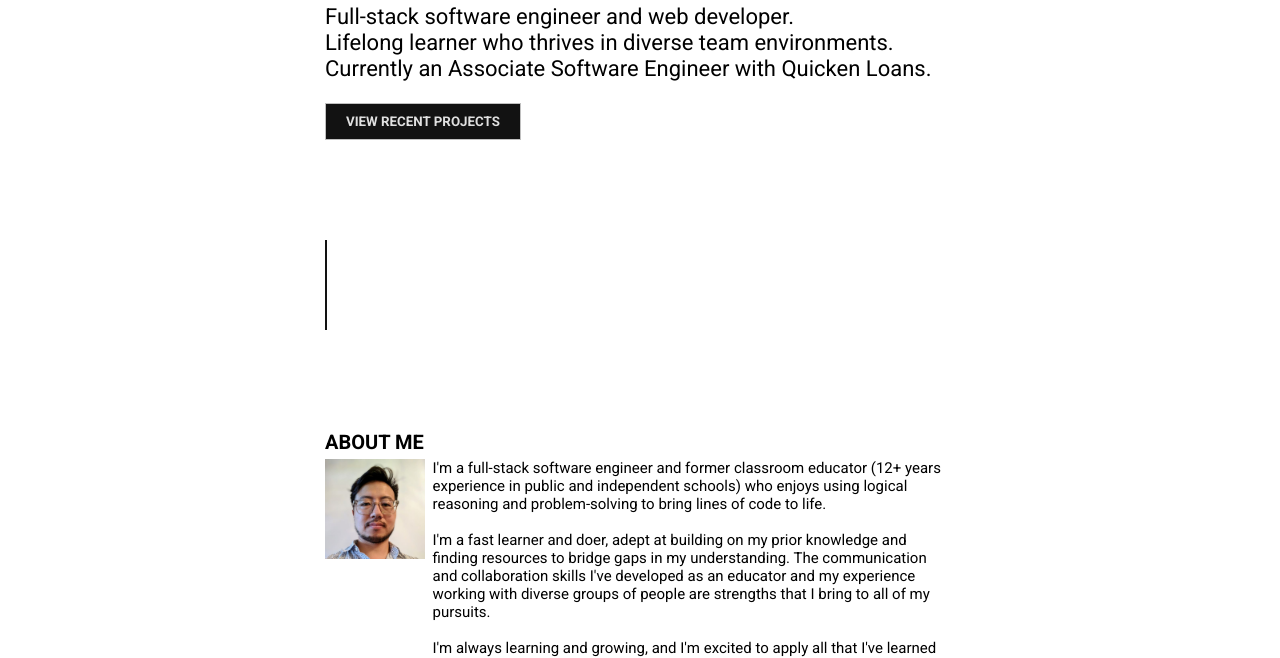
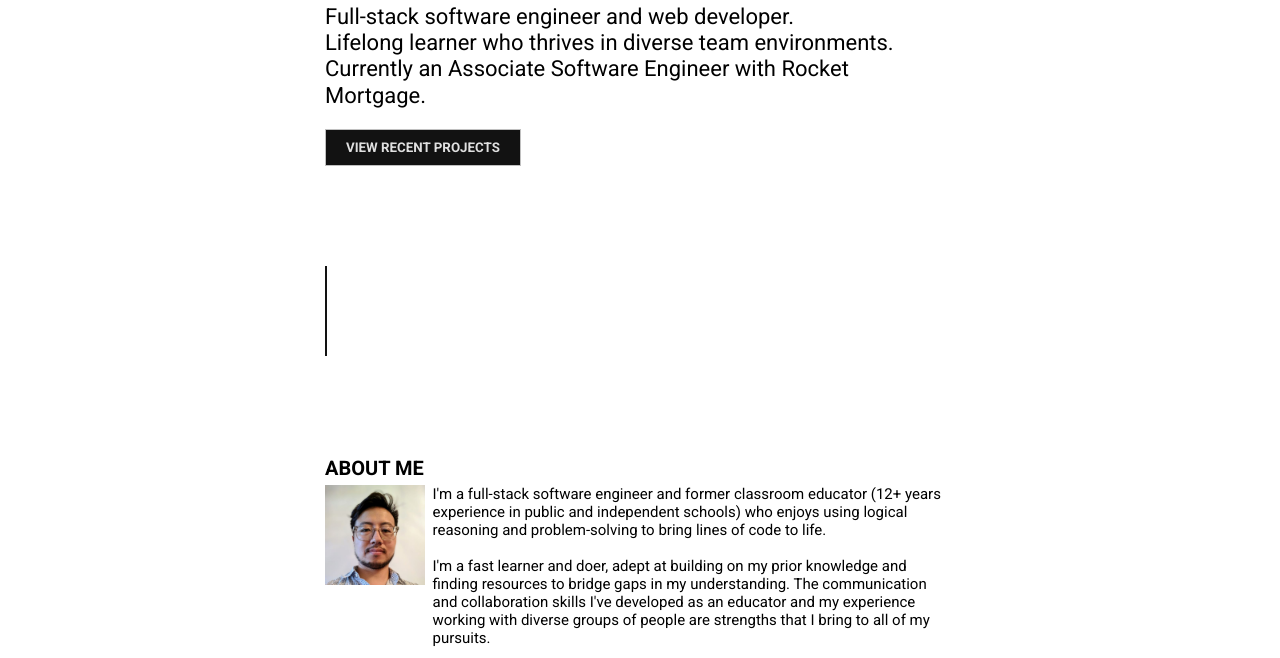
Before and after one commit to Jonathan-YungHsin-Ho/portfolio-gatsby, a Gatsby site: page / in a window 1280 px wide. Shown: the part 135-793 px from the top of the page. Built offline with nearby package versions, Linux system fonts and the light colour scheme; Gatsby itself is replaced by a stand-in of ours.

Commit message:
Changes Quicken Loans to Rocket Mortgage

```diff
--- a/src/pages/index.js
+++ b/src/pages/index.js
@@ -17,7 +17,7 @@ const IndexPage = () => (
           <p>Full-stack software engineer and web developer.</p>
           {/* <p>12+ years experience in public and independent education.</p> */}
           <p>Lifelong learner who thrives in diverse team environments.</p>
-          <p>Currently an Associate Software Engineer with Quicken Loans.</p>
+          <p>Currently an Associate Software Engineer with Rocket Mortgage.</p>
         </div>
         <div className="landing-cta">
           <Link to="/projects">
```
